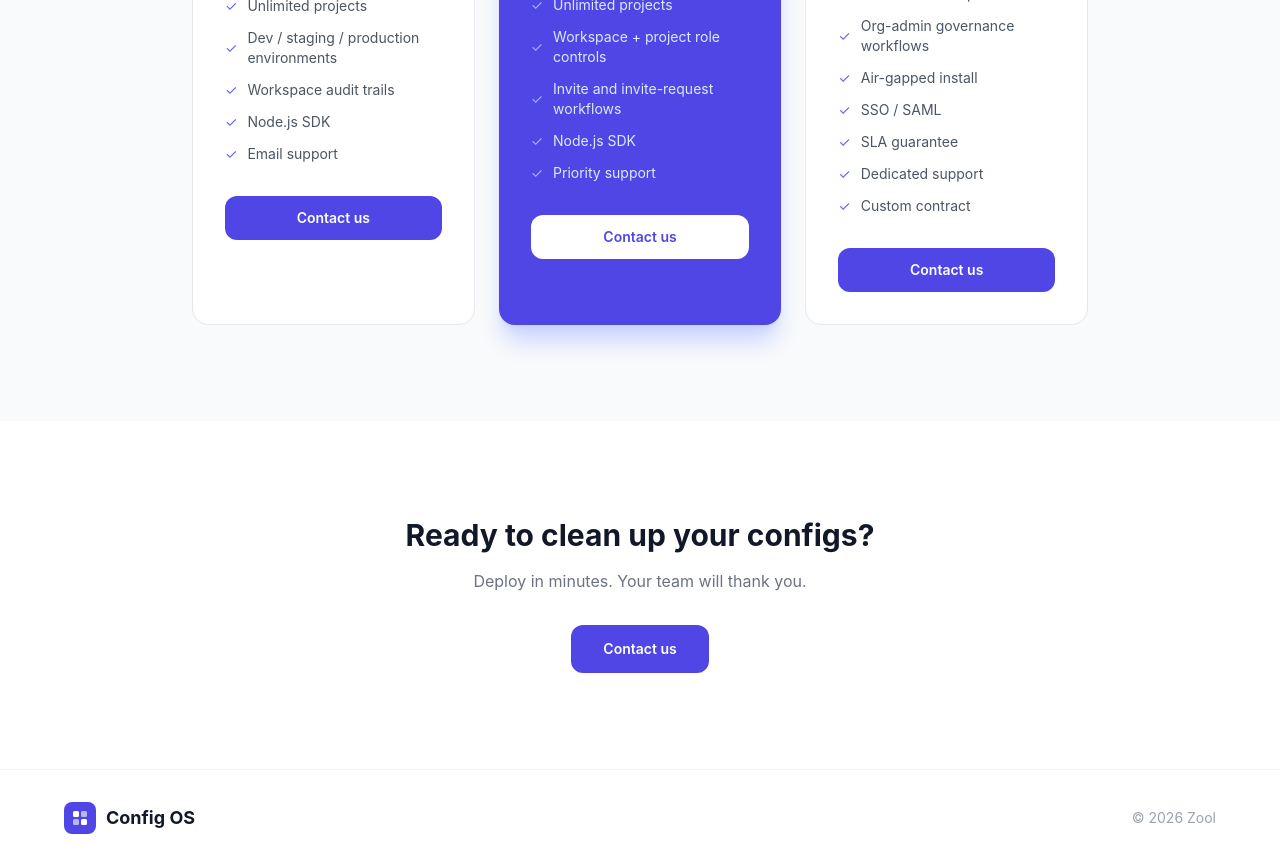
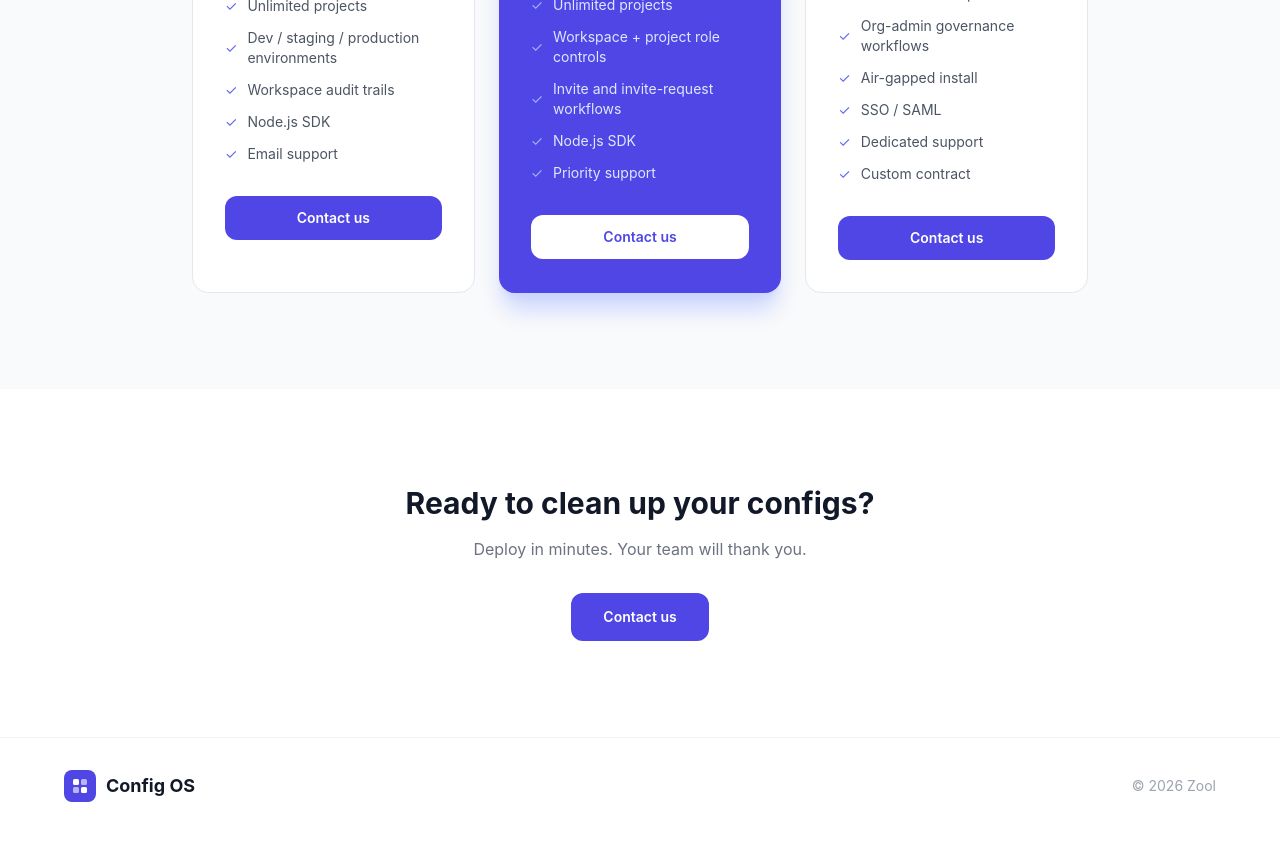
Before and after one commit to krythonix/configos-web, a Next.js app: page / in a window 1280 px wide. Shown: the part 3260-4126 px from the top of the page. After the commit the page ends 4094 px from the top, so only its background shows below. Built offline with nearby package versions, Linux system fonts and the light colour scheme.

Commit message:
Remove 'SLA guarantee' from the features list on the landing page to streamline offerings.

```diff
--- a/src/app/page.tsx
+++ b/src/app/page.tsx
@@ -288,7 +288,6 @@ export default function HomePage() {
                   "Org-admin governance workflows",
                   "Air-gapped install",
                   "SSO / SAML",
-                  "SLA guarantee",
                   "Dedicated support",
                   "Custom contract",
                 ],
```
